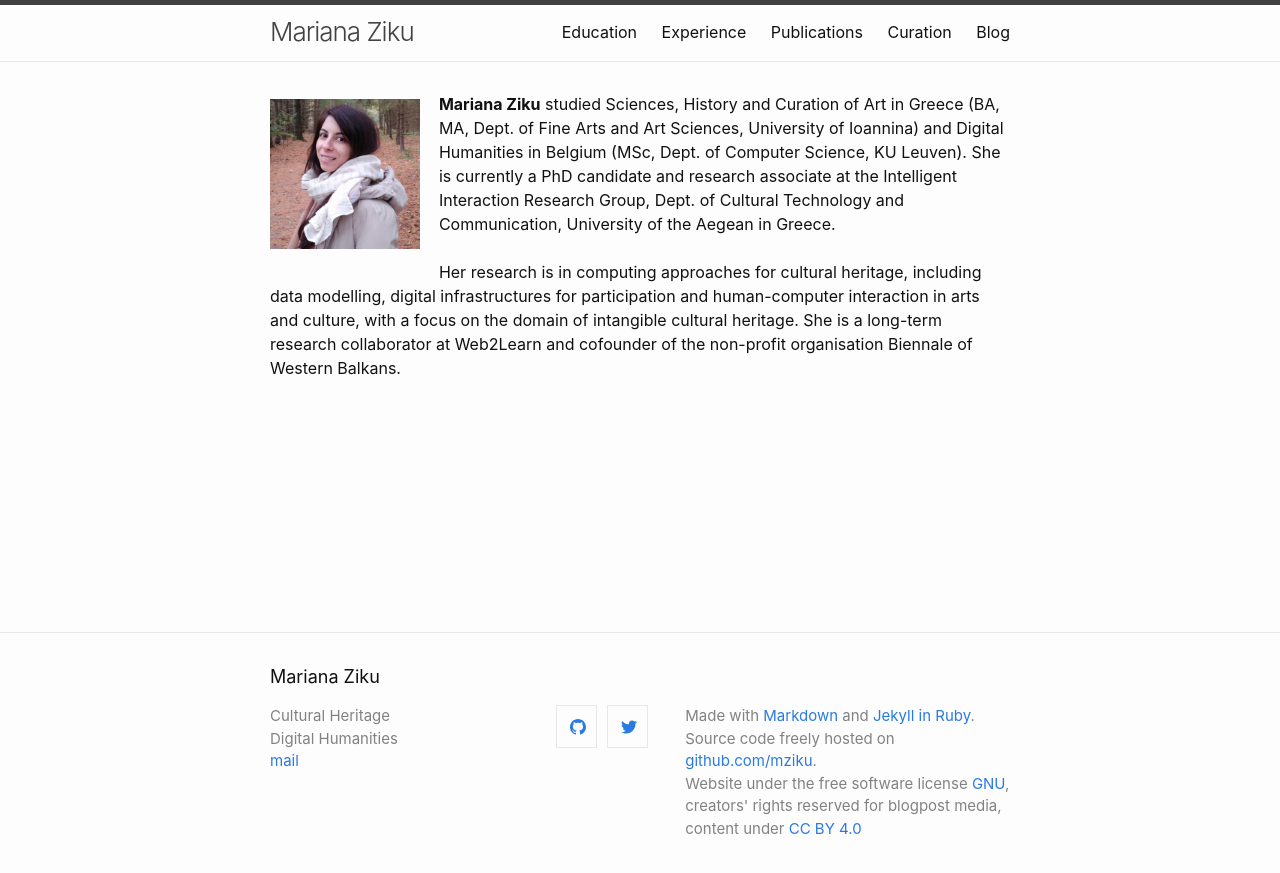
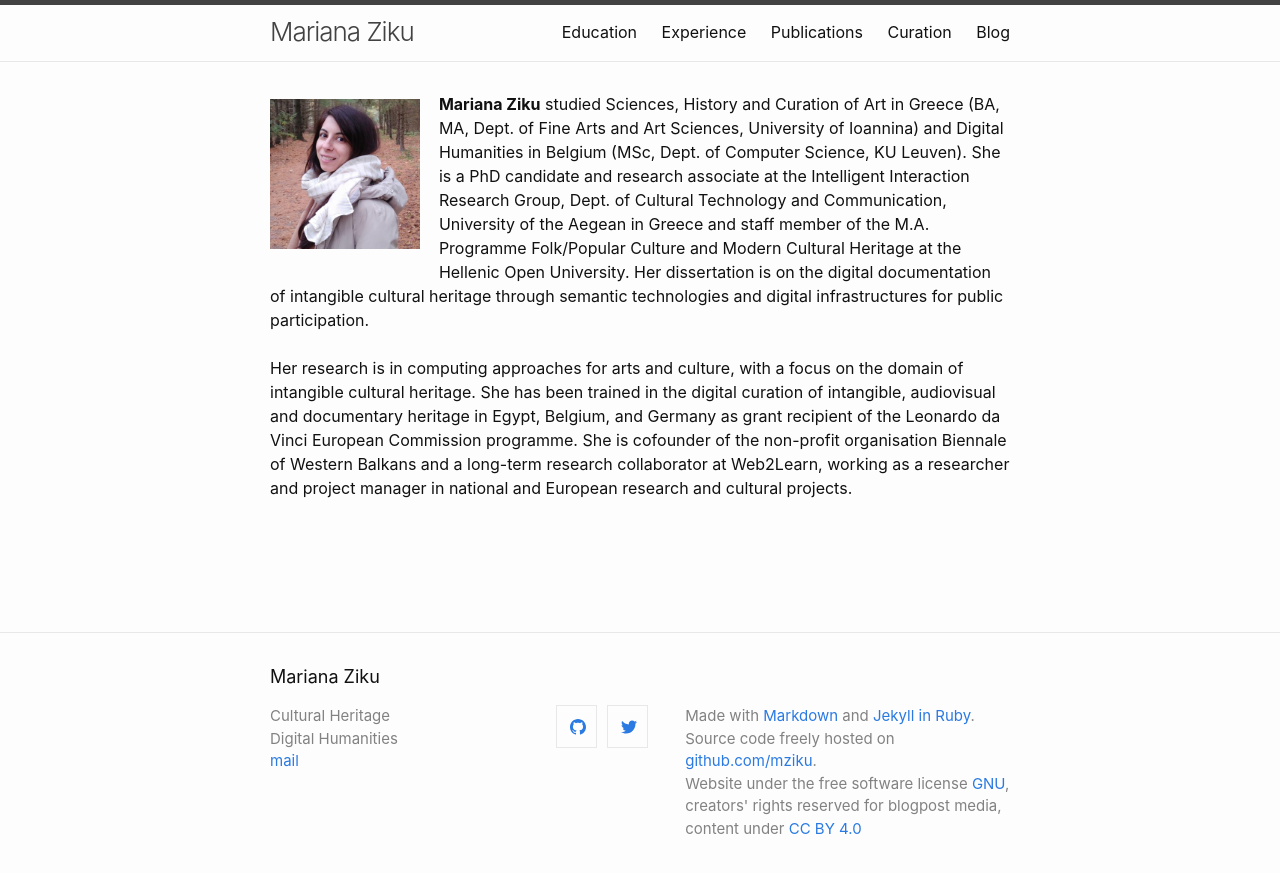
Before and after one commit to mziku/mziku.github.io, a Jekyll site: the page built from index.md, in a window 1280 px wide. Shown: the top 873 px of the page. Built offline with Jekyll 4.4.1, drawn with Linux system fonts in a browser that asks for light colours; our own code applies the rules of GitHub Pages for plain Markdown files.

Commit message:
index.md

```diff
--- a/index.md
+++ b/index.md
@@ -1,5 +1,5 @@
 <p style="float: left;"><img src="https://mziku.github.io/images/Mariana_Ziku(1)(1).jpg" style="float:left; margin-top:2mm; margin-right:5mm; margin-left:5;" alt="mariana-ziku-profile-picture" width="150" height="auto"></p>
-**Mariana Ziku** studied Sciences, History and Curation of Art in Greece (BA, MA, Dept. of Fine Arts and Art Sciences, University of Ioannina) and Digital Humanities in Belgium (MSc, Dept. of Computer Science, KU Leuven). She is currently a PhD candidate and research associate at the Intelligent Interaction Research Group, Dept. of Cultural Technology and Communication, University of the Aegean in Greece.
+**Mariana Ziku** studied Sciences, History and Curation of Art in Greece (BA, MA, Dept. of Fine Arts and Art Sciences, University of Ioannina) and Digital Humanities in Belgium (MSc, Dept. of Computer Science, KU Leuven). She is a PhD candidate and research associate at the Intelligent Interaction Research Group, Dept. of Cultural Technology and Communication, University of the Aegean in Greece and staff member of the M.A. Programme Folk/Popular Culture and Modern Cultural Heritage at the Hellenic Open University. Her dissertation is on the digital documentation of intangible cultural heritage through semantic technologies and digital infrastructures for public participation.
 <br>
 <br>
-Her research is in computing approaches for cultural heritage, including data modelling, digital infrastructures for participation and human-computer interaction in arts and culture, with a focus on the domain of intangible cultural heritage. She is a long-term research collaborator at Web2Learn and cofounder of the non-profit organisation Biennale of Western Balkans.
+Her research is in computing approaches for arts and culture, with a focus on the domain of intangible cultural heritage. She has been trained in the digital curation of intangible, audiovisual and documentary heritage in Egypt, Belgium, and Germany as grant recipient of the Leonardo da Vinci European Commission programme. She is cofounder of the non-profit organisation Biennale of Western Balkans and a long-term research collaborator at Web2Learn, working as a researcher and project manager in national and European research and cultural projects.
```
